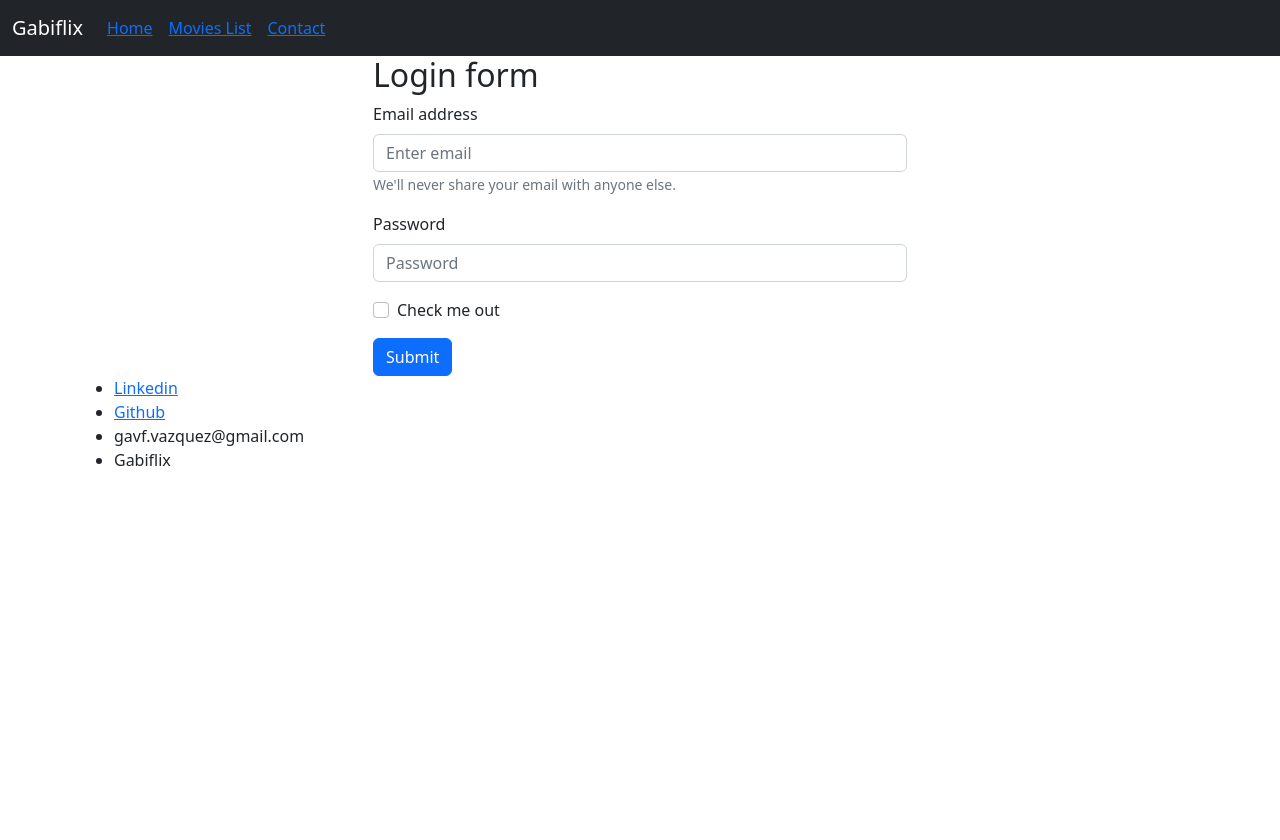
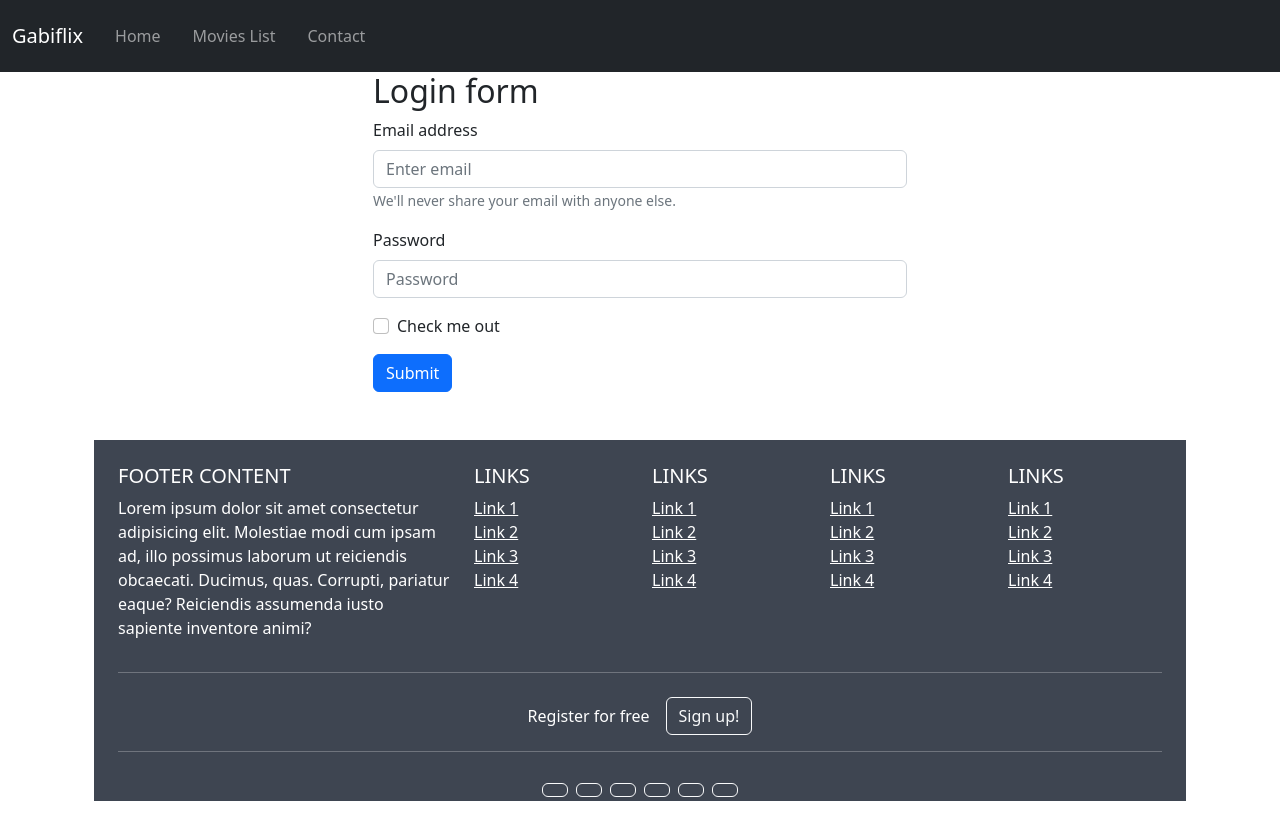
Before and after one commit to gavafue/movie-repository, a React (Create React App) app: page / in a window 1280 px wide. Shown: the top 840 px of the page. Before the commit the page ends 800 px from the top, so only its background shows below. Built offline with nearby package versions, Linux system fonts and the light colour scheme.

Commit message:
Added component private Routes to redirect the users that has not a token

```diff
--- a/src/App.js
+++ b/src/App.js
@@ -8,7 +8,8 @@
 import PageNotFound from "./Components/PageNotFound";
 import Footer from "./Components/Footer";
 import Header from "./Components/Header";
-
+import MovieDetails from "./Components/MovieDetails";
+import PrivateRoute from "./Components/PrivateRoute";
 function App() {
   return (
     <>
@@ -16,7 +17,22 @@
       <div className="container">
         <Routes>
           <Route path="/" exact element={<Login />}></Route>
-          <Route path="/list" element={<RoutesList />}></Route>
+          <Route
+            path="/list"
+            element={
+              <PrivateRoute>
+                <RoutesList />
+              </PrivateRoute>
+            }
+          ></Route>
+          <Route
+            path="/details"
+            element={
+              <PrivateRoute>
+                <MovieDetails />
+              </PrivateRoute>
+            }
+          ></Route>
           <Route path="*" element={<PageNotFound />}></Route>
         </Routes>
         <Footer />
--- a/src/Components/Footer.js
+++ b/src/Components/Footer.js
@@ -1,28 +1,199 @@
 const Footer = () => {
   return (
-    <footer>
-      <nav>
-        <ul>
+    <div class="container my-5">
+      <footer
+        class="text-center text-lg-start text-white"
+        style={{ "background-color": "#3e4551" }}
+      >
+        <div class="container p-4 pb-0">
+          <section class="">
+            <div class="row">
+              <div class="col-lg-4 col-md-6 mb-4 mb-md-0">
+                <h5 class="text-uppercase">FOOTER CONTENT</h5>
+
+                <p>
+                  Lorem ipsum dolor sit amet consectetur adipisicing elit.
+                  Molestiae modi cum ipsam ad, illo possimus laborum ut
+                  reiciendis obcaecati. Ducimus, quas. Corrupti, pariatur eaque?
+                  Reiciendis assumenda iusto sapiente inventore animi?
+                </p>
+              </div>
+
+              <div class="col-lg-2 col-md-6 mb-4 mb-md-0">
+                <h5 class="text-uppercase">Links</h5>
+
+                <ul class="list-unstyled mb-0">
                   <li>
-            <a
-              href="https://www.linkedin.com/in/gavafue/"
-              rel="noopener noreferrer"
-            >
-              Linkedin
+                    <a href="#!" class="text-white">
+                      Link 1
                     </a>
                   </li>
                   <li>
-            <a href="https://github.com/gavafue" rel="noopener noreferrer">
-              Github
+                    <a href="#!" class="text-white">
+                      Link 2
                     </a>
                   </li>
-          <li>gavf.vazquez@gmail.com</li>
                   <li>
-            <p>Gabiflix</p>
+                    <a href="#!" class="text-white">
+                      Link 3
+                    </a>
+                  </li>
+                  <li>
+                    <a href="#!" class="text-white">
+                      Link 4
+                    </a>
                   </li>
                 </ul>
-      </nav>
+              </div>
+
+              <div class="col-lg-2 col-md-6 mb-4 mb-md-0">
+                <h5 class="text-uppercase">Links</h5>
+
+                <ul class="list-unstyled mb-0">
+                  <li>
+                    <a href="#!" class="text-white">
+                      Link 1
+                    </a>
+                  </li>
+                  <li>
+                    <a href="#!" class="text-white">
+                      Link 2
+                    </a>
+                  </li>
+                  <li>
+                    <a href="#!" class="text-white">
+                      Link 3
+                    </a>
+                  </li>
+                  <li>
+                    <a href="#!" class="text-white">
+                      Link 4
+                    </a>
+                  </li>
+                </ul>
+              </div>
+
+              <div class="col-lg-2 col-md-6 mb-4 mb-md-0">
+                <h5 class="text-uppercase">Links</h5>
+
+                <ul class="list-unstyled mb-0">
+                  <li>
+                    <a href="#!" class="text-white">
+                      Link 1
+                    </a>
+                  </li>
+                  <li>
+                    <a href="#!" class="text-white">
+                      Link 2
+                    </a>
+                  </li>
+                  <li>
+                    <a href="#!" class="text-white">
+                      Link 3
+                    </a>
+                  </li>
+                  <li>
+                    <a href="#!" class="text-white">
+                      Link 4
+                    </a>
+                  </li>
+                </ul>
+              </div>
+
+              <div class="col-lg-2 col-md-6 mb-4 mb-md-0">
+                <h5 class="text-uppercase">Links</h5>
+
+                <ul class="list-unstyled mb-0">
+                  <li>
+                    <a href="#!" class="text-white">
+                      Link 1
+                    </a>
+                  </li>
+                  <li>
+                    <a href="#!" class="text-white">
+                      Link 2
+                    </a>
+                  </li>
+                  <li>
+                    <a href="#!" class="text-white">
+                      Link 3
+                    </a>
+                  </li>
+                  <li>
+                    <a href="#!" class="text-white">
+                      Link 4
+                    </a>
+                  </li>
+                </ul>
+              </div>
+            </div>
+          </section>
+
+          <hr class="mb-4" />
+
+          <section class="">
+            <p class="d-flex justify-content-center align-items-center">
+              <span class="me-3">Register for free</span>
+              <button type="button" class="btn btn-outline-light btn-rounded">
+                Sign up!
+              </button>
+            </p>
+          </section>
+
+          <hr class="mb-4" />
+
+          <section class="mb-4 text-center">
+            <a
+              class="btn btn-outline-light btn-floating m-1"
+              href="#!"
+              role="button"
+            >
+              <i class="fab fa-facebook-f"></i>
+            </a>
+
+            <a
+              class="btn btn-outline-light btn-floating m-1"
+              href="#!"
+              role="button"
+            >
+              <i class="fab fa-twitter"></i>
+            </a>
+
+            <a
+              class="btn btn-outline-light btn-floating m-1"
+              href="#!"
+              role="button"
+            >
+              <i class="fab fa-google"></i>
+            </a>
+
+            <a
+              class="btn btn-outline-light btn-floating m-1"
+              href="#!"
+              role="button"
+            >
+              <i class="fab fa-instagram"></i>
+            </a>
+
+            <a
+              class="btn btn-outline-light btn-floating m-1"
+              href="#!"
+              role="button"
+            >
+              <i class="fab fa-linkedin-in"></i>
+            </a>
+
+            <a
+              class="btn btn-outline-light btn-floating m-1"
+              href="#!"
+              role="button"
+            >
+              <i class="fab fa-github"></i>
+            </a>
+          </section>
+        </div>
       </footer>
+    </div>
   );
 };
 export default Footer;
--- a/src/Components/Header.js
+++ b/src/Components/Header.js
@@ -12,13 +12,13 @@
         <Navbar.Collapse id="basic-navbar-nav">
           <Nav className="me-auto">
             <Nav.Link>
-              <Link to="/">Home</Link>
+              <Link to="/" className="nav-link">Home</Link>
             </Nav.Link>
             <Nav.Link>
-              <Link to="/list">Movies List</Link>
+              <Link to="/list" className="nav-link">Movies List</Link>
             </Nav.Link>
             <Nav.Link>
-              <Link to="/contact">Contact</Link>
+              <Link to="/contact" className="nav-link">Contact</Link>
             </Nav.Link>
           </Nav>
         </Navbar.Collapse>
--- /dev/null
+++ b/src/Components/MovieDetails.js
@@ -0,0 +1,6 @@
+import { useEffect } from "react";
+const MovieDetails = () => {
+useEffect(()=>{},[])
+  return "hola";
+};
+export default MovieDetails;
--- a/src/Components/MoviesList.js
+++ b/src/Components/MoviesList.js
@@ -1,40 +1,50 @@
-import { Navigate } from "react-router-dom";
 import Row from "react-bootstrap/Row";
 import Col from "react-bootstrap/Col";
 import Button from "react-bootstrap/Button";
 import Card from "react-bootstrap/Card";
 import { useEffect, useState } from "react";
 import axios from "axios";
+import swAlert from "@sweetalert/with-react";
+import { Link } from "react-router-dom";
 
 const Routes = () => {
-  let token = localStorage.getItem("token");
   const [movieList, setMovieList] = useState([]);
   useEffect(() => {
     const endpoint =
-      "https://api.themoviedb.org/3/discover/movie?api_key=51b3e2f36ad739cff7692a885496b3f8&language=es-ES&sort_by=popularity.desc&include_adult=false&include_video=false&page=1&with_watch_monetization_types=flatrate";
+      "https://api.themoviedb.org/3/discover/movie?api_key=51b3e2f36ad739cff7692a885496b3f8&language=en-US&sort_by=popularity.desc&include_adult=false&include_video=false&page=1&with_watch_monetization_types=flatrate";
 
-    axios.get(endpoint).then((promise) => {
+    axios
+      .get(endpoint)
+      .then((promise) => {
         const apiData = promise.data.results;
         setMovieList(apiData);
-    });
+      })
+      .catch((error) =>
+        swAlert({
+          title: "Oops!",
+          text: `There was an error, please
+           try again in a few moments. Error message:${error}`,
+          icon: "error",
+        })
+      );
   }, [setMovieList]);
-  console.log(movieList);
-  if (!token) {
-    return <Navigate replace to="/"></Navigate>;
-  }
 
-  if (token) {
   return (
     <Row>
       {movieList.map((oneMovie, index) => {
         return (
           <Col xs={3}>
-              <Card id={index}>
-                <Card.Img variant="top" src={`https://image.tmdb.org/t/p/w500${oneMovie.poster_path}`} />
+            <Card key={index} id={index}>
+              <Card.Img
+                variant="top"
+                src={`https://image.tmdb.org/t/p/w500${oneMovie.poster_path}`}
+              />
               <Card.Body>
                 <Card.Title>{oneMovie.title}</Card.Title>
-                  <Card.Text>{oneMovie.overview}</Card.Text>
+                <Card.Text>{oneMovie.overview.substring(0, 100)}...</Card.Text>
+                <Link to={`/details?movieID=${oneMovie.id}`}>
                   <Button variant="primary">View detail</Button>
+                </Link>
               </Card.Body>
             </Card>
           </Col>
@@ -42,7 +52,6 @@
       })}
     </Row>
   );
-  }
 };
 
 export default Routes;
--- a/src/Components/PageNotFound.js
+++ b/src/Components/PageNotFound.js
@@ -1,3 +1,17 @@
-const PageNotFound = () => <h1>Error 404: Page not found</h1>;
+import Alert from "react-bootstrap/Alert";
+const PageNotFound = () => {
+  return (
+    <Alert variant="danger">
+      <Alert.Heading>Error 404</Alert.Heading>
+      <p>
+       Page not found
+      </p>
+      <hr />
+      <p className="mb-0">
+        Please try again later
+      </p>
+    </Alert>
+  );
+};
 
 export default PageNotFound;
--- /dev/null
+++ b/src/Components/PrivateRoute.js
@@ -0,0 +1,11 @@
+import { Navigate } from "react-router-dom";
+const PrivateRoute = ({children}) => {
+  let token = localStorage.getItem("token");
+
+  if (!token) {
+    return <Navigate replace to="/"></Navigate>;
+  } else {
+    return children;
+  }
+};
+export default PrivateRoute;
```
Lines whose indentation alone changed are shown as unchanged.
